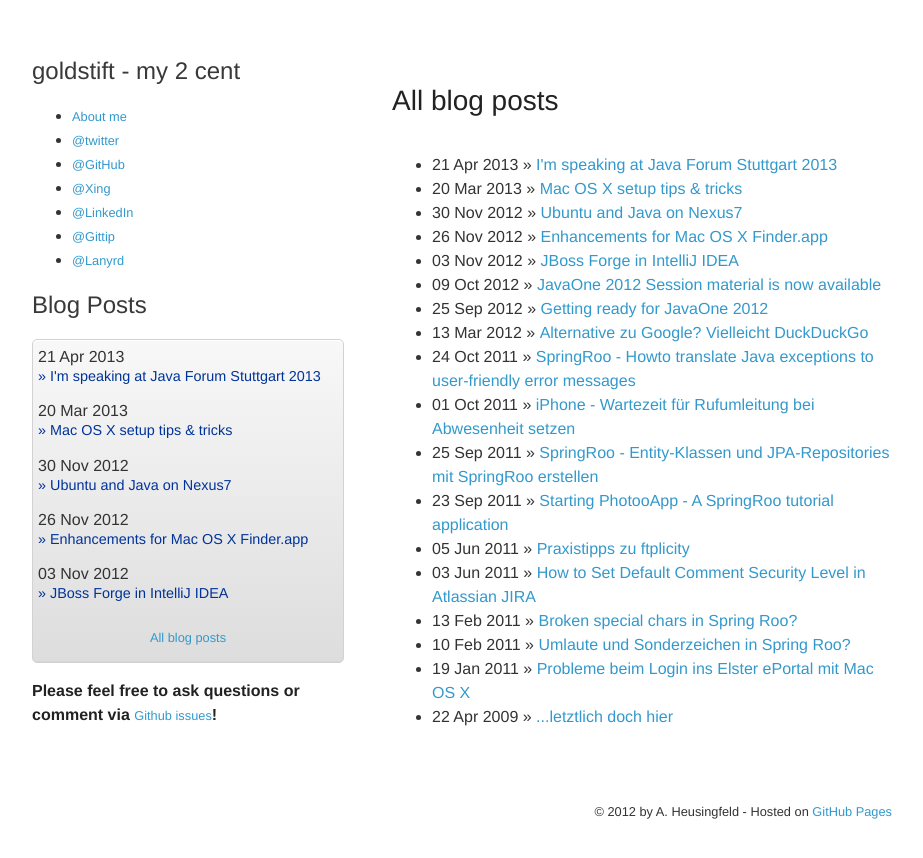
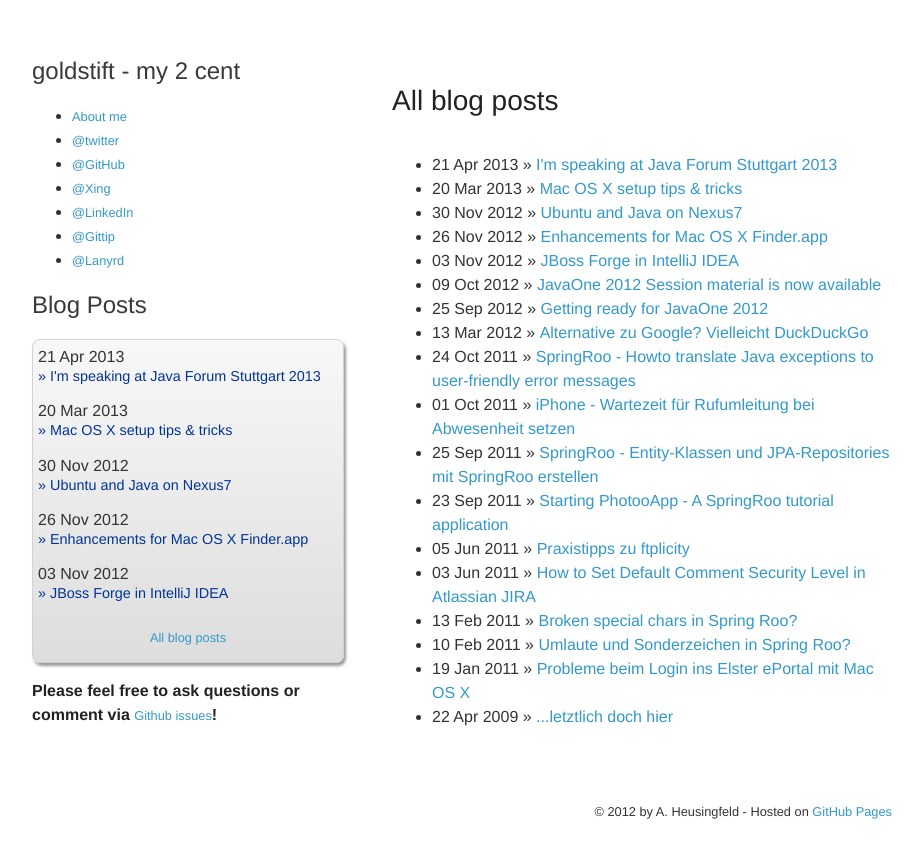
Before and after one commit to aheusingfeld/aheusingfeld.github.io, a Jekyll site: the page built from allposts.html, in a window 1280 px wide. Shown: the top 858 px of the page, without its empty margins (178-1101 px from the left). Built offline with Jekyll 4.4.1, drawn with Linux system fonts in a browser that asks for light colours.

Commit message:
minor change to border of navigation

```diff
--- a/stylesheets/styles.css
+++ b/stylesheets/styles.css
@@ -109,9 +109,9 @@ header div#nav {
   background: -ms-linear-gradient(top, #f8f8f8 0%,#dddddd 100%);
   background: linear-gradient(top, #f8f8f8 0%,#dddddd 100%);
 
-  border-radius:5px;
+  border-radius:8px;
   border:1px solid #d2d2d2;
-  box-shadow: inset #fff 0 1px 0, inset rgba(0,0,0,0.03) 0 -1px 0;
+  box-shadow: 2px 3px 3px rgba(0, 0, 0, 0.4);
   width: 300px;
   padding: 5px;
   margin-bottom:1em;
```
